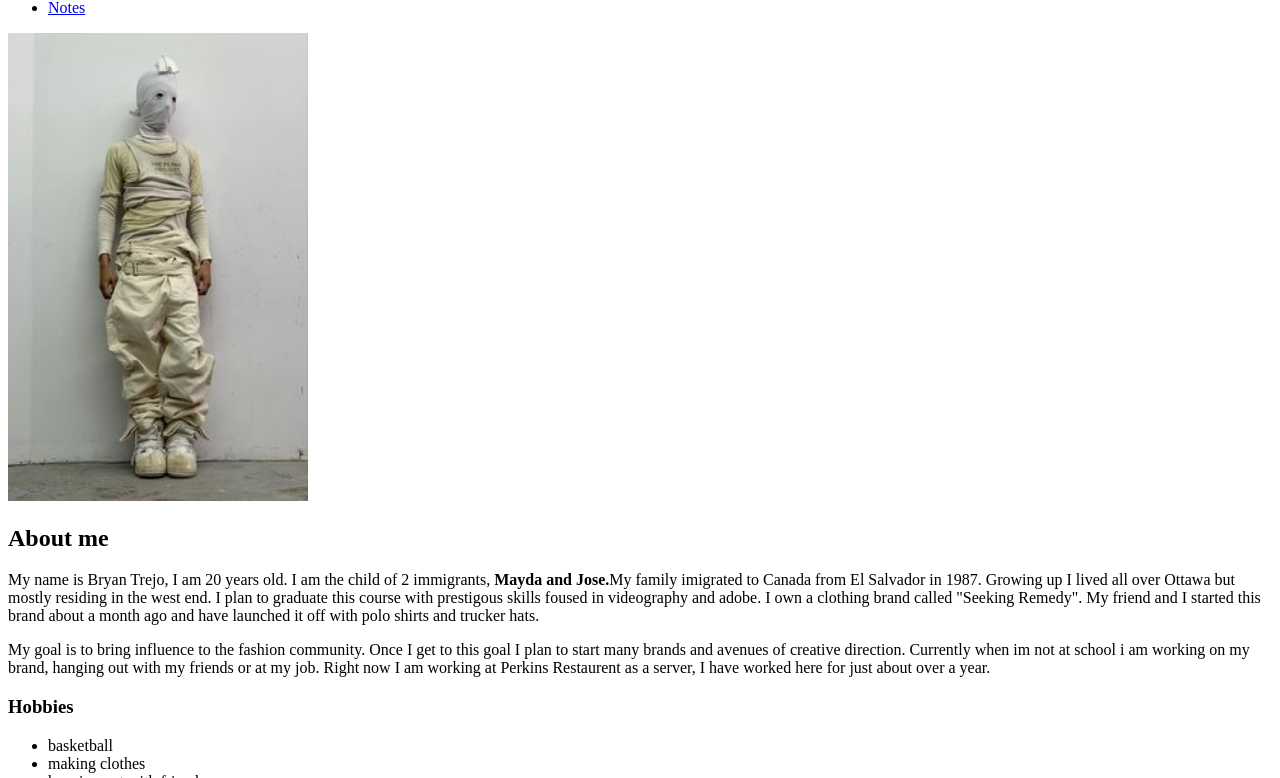
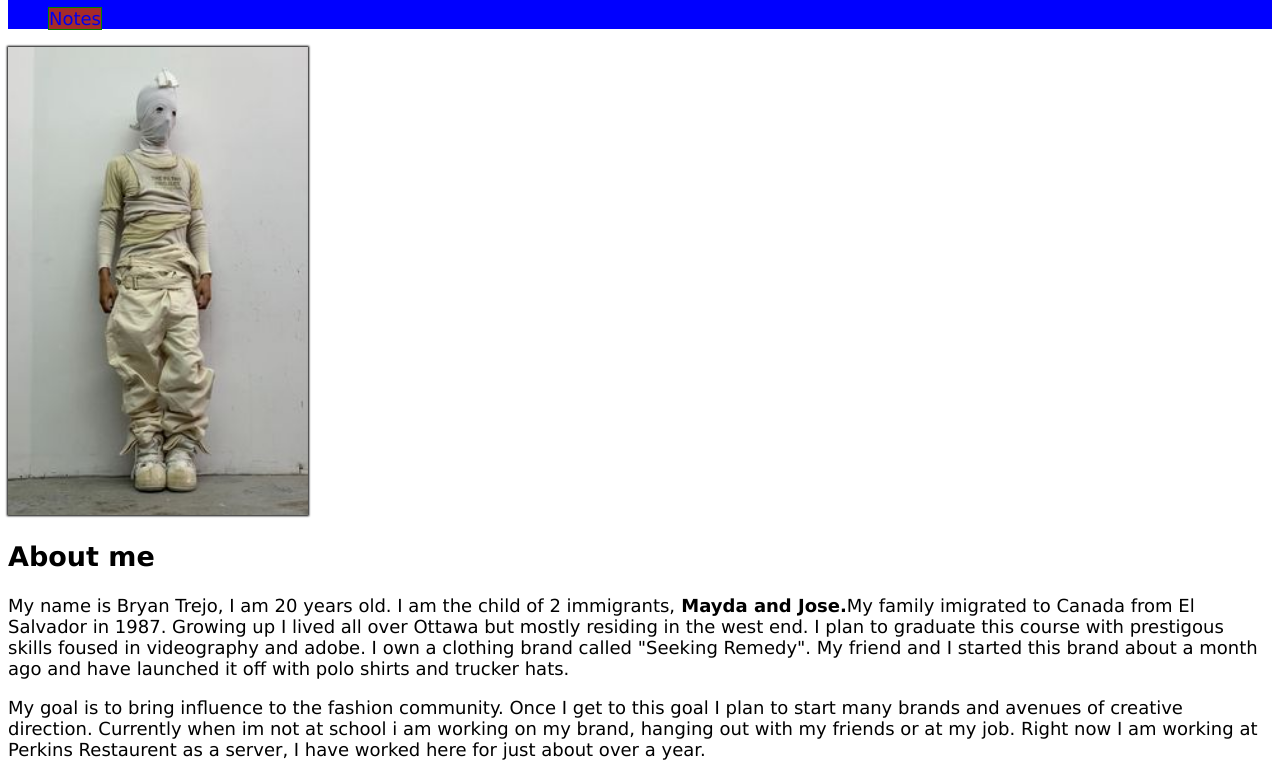
Before and after one commit to trej0011/trej0011.github.io, a plain HTML site: page html_assignment/index.html in a window 1280 px wide. Shown: the part 81-859 px from the top of the page. Drawn offline with Linux system fonts and the light colour scheme.

Commit message:
css selectors

```diff
--- /dev/null
+++ b/html_assignment/css/style.css
@@ -0,0 +1,38 @@
+body {
+    font-family: Verdana, Geneva, Tahoma, sans-serif;
+    font-size: 18px;
+
+
+}
+
+header,footer{
+    background-color: blue;(15,220,15)
+}
+.site-title{
+    color: blueviolet;(201,5,5)
+}
+#picture{
+    box-shadow: 0px 0px 2px 1px black;
+}
+
+ul {
+    list-style: square;
+}
+ul:not(.navigation) li:nth-child(odd){
+
+background-color: bisque;
+}
+   .navigation{
+    list-style: none;
+   }
+   .navigation a{
+    background-color: brown;
+    text-decoration: none;
+    border: green 1px solid;
+   }
+   .navigation a:hover{
+     background-color: cadetblue;
+     border: black 1px solid;
+     color: black;
+
+   }
--- a/html_assignment/index.html
+++ b/html_assignment/index.html
@@ -4,12 +4,13 @@
     <meta charset="UTF-8">
     <meta name="viewport" content="width=device-width, initial-scale=1.0">
     <title>Bryan</title>
+    <link rel="stylesheet" href="css/style.css">
 </head>
 <body>
     <header>
         <h1>Bryan Trejo</h1>
         <nav>
-            <ul>
+            <ul class="navigation">
            <li>
            <a href="notes.html">Notes</a>
            </li>
@@ -17,7 +18,7 @@
               </nav>
     </header>
     <main>
-    <img src="images/images.jpg" alt="photo" width="300">
+    <img src="images/images.jpg" alt="photo" width="300" id="picture">
     <article>
         <h2>About me</h2>
         <p>My name is Bryan Trejo, I am 20 years old. I am the child of 2 immigrants,<strong> Mayda and Jose.</strong>My family imigrated to Canada from
```
Also changed, not shown: html_assignment/notes.html (+2 -1 lines).
